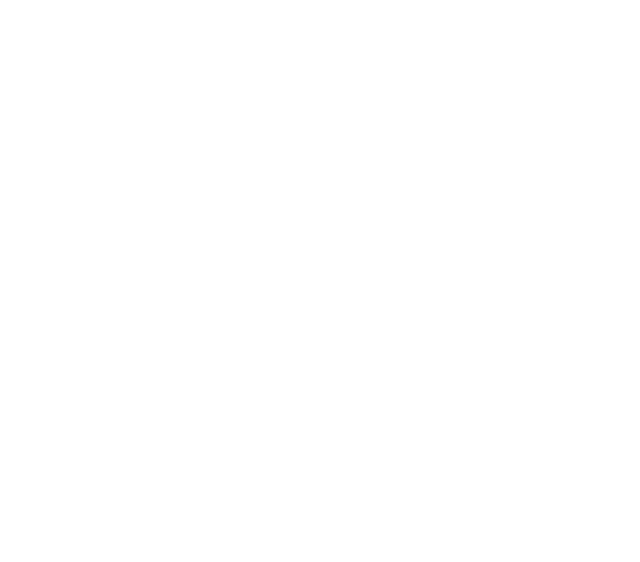
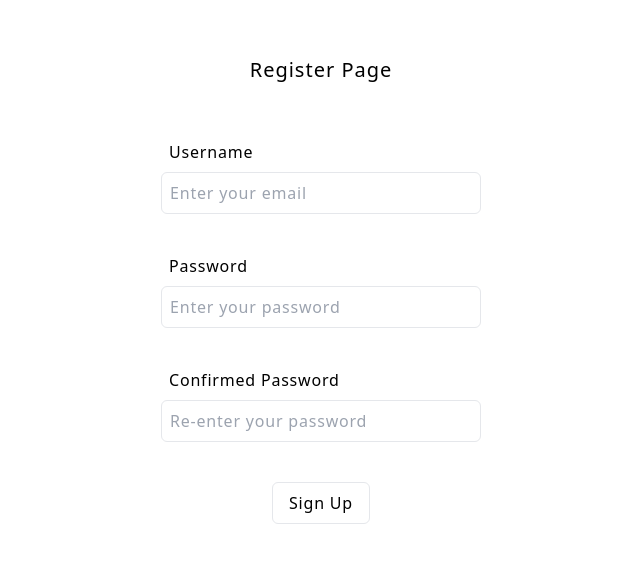
Before and after one commit to TraditionalMiner42/room-booking, a React (Create React App) app: page /users/signup in a window 1280 px wide. Before the commit this address had no page. Shown: the top 562 px of the page, without its empty margins (319-959 px from the left). Built offline with nearby package versions, Linux system fonts and the light colour scheme.

Commit message:
Add express to handle post request

```diff
--- a/package.json
+++ b/package.json
@@ -7,6 +7,7 @@
     "@testing-library/jest-dom": "^5.17.0",
     "@testing-library/react": "^13.4.0",
     "@testing-library/user-event": "^13.5.0",
+    "axios": "^1.6.8",
     "bcryptjs": "^2.4.3",
     "react": "^18.2.0",
     "react-dom": "^18.2.0",
@@ -17,7 +18,7 @@
     "web-vitals": "^2.1.4"
   },
   "scripts": {
-    "start": "react-scripts start",
+    "start": "set PORT=4000 && react-scripts start",
     "build": "react-scripts build",
     "test": "react-scripts test",
     "eject": "react-scripts eject"
@@ -43,5 +44,6 @@
   "devDependencies": {
     "@babel/plugin-proposal-private-property-in-object": "^7.21.11",
     "tailwindcss": "^3.4.3"
-  }
+  },
+  "type": "module"
 }
--- a/src/App.css
+++ b/src/App.css
@@ -6,6 +6,9 @@
     /* .app-container {
       @apply p-10 m-4
     } */
+    * {
+        @apply tracking-wider
+    }
 }
 
 @layer components {
--- a/src/App.js
+++ b/src/App.js
@@ -1,11 +1,11 @@
 import { Routes, Route, Outlet } from "react-router-dom";
-import LandingPage from "./components/LandingPage";
-import SignIn from "./components/auth/SignIn";
-import SignUp from "./components/auth/SignUp";
+import LandingPage from "./components/LandingPage.js";
+import SignIn from "./components/auth/SignIn.js";
+import SignUp from "./components/auth/SignUp.js";
 import "./App.css";
-import Navbar from "./components/Navbar";
+import Navbar from "./components/Navbar.js";
 import { useEffect, useState } from "react";
-import Room from "./components/room/Room";
+import Room from "./components/room/Room.js";
 
 function App() {
 	const [isLoggedIn, setIsLoggedIn] = useState(false);
@@ -34,10 +34,10 @@ function App() {
 					<Route path="/rooms" element={<Room />} />
 				</Route>
 				<Route
-					path="/signin"
+					path="/users/signin"
 					element={<SignIn onLoginSuccess={handleLoginSuccess} />}
 				/>
-				<Route path="/signup" element={<SignUp />} />
+				<Route path="/users/signup" element={<SignUp />} />
 			</Routes>
 		</div>
 	);
--- /dev/null
+++ b/src/components/UserContext.js
@@ -0,0 +1,19 @@
+// UserContext.js
+import React, { createContext, useState } from "react";
+import usersData from "../users/users.js"; // Import the users data
+
+// Create the context
+export const UserContext = createContext();
+
+// Create the provider
+export const UserProvider = ({ children }) => {
+	const [foundUser, setFoundUser] = useState(null);
+
+	return (
+		<UserContext.Provider
+			value={{ foundUser, setFoundUser, users: usersData }}
+		>
+			{children}
+		</UserContext.Provider>
+	);
+};
--- a/src/components/auth/SignIn.js
+++ b/src/components/auth/SignIn.js
@@ -1,6 +1,8 @@
-import { useEffect, useState } from "react";
-import { Link, useNavigate } from "react-router-dom";
-import users from "../../users/users";
+import { useContext, useEffect, useState } from "react";
+import { Link, Navigate, useNavigate } from "react-router-dom";
+import users from "../../users/users.js";
+import axios from "axios";
+import { UserContext } from "../UserContext.js";
 
 export default function SignIn({ onLoginSuccess }) {
 	const [email, setEmail] = useState("");
@@ -8,22 +10,57 @@ export default function SignIn({ onLoginSuccess }) {
 	const [error, setError] = useState("");
 	const navigate = useNavigate();
 
+	const { foundUser, setFoundUser, users } = useContext(UserContext);
+
+	useEffect(() => {
+		setFoundUser(users.find((user) => user.email === email));
+	}, [email, setFoundUser, users]);
+
 	function handleSubmitEvent(e) {
 		e.preventDefault();
 
-		const foundUser = users.find((user) => user.email === email);
+		// const foundEmail = users.find((user) => user.email === email);
 
-		if (
-			foundUser &&
-			foundUser.email === email &&
-			password === "mockPassword"
-		) {
-			// Mock successful login (replace with actual login logic)
-			onLoginSuccess(foundUser);
-			setError("");
-			navigate("/");
-		} else {
-			setError("Invalid email or password");
+		// console.log("found user: ", foundUser);
+
+		// setFoundUser(foundEmail);
+
+		// if (
+		// 	foundUser &&
+		// 	foundUser.email === email &&
+		// 	password === "mockPassword"
+		// ) {
+		// 	// Mock successful login (replace with actual login logic)
+		// 	onLoginSuccess(foundUser);
+		// 	document.cookie = `email=${foundUser.email}; path=/`;
+		// 	setError("");
+		// 	navigate("/");
+		// } else {
+		// 	setError("Invalid email or password");
+		// }
+
+		try {
+			axios
+				.post("http://localhost:4000/users/signin", {
+					email,
+					password,
+				})
+				.then((response) => {
+					// console.log(response.data);
+					const { success, user } = response.data;
+					if (success) {
+						// Set session information as cookies
+						document.cookie = `user=${JSON.stringify(
+							user
+						)}; Secure; HttpOnly`;
+						// Redirect or perform any other actions
+						navigate("/");
+					} else {
+						setError("Invalid email or password");
+					}
+				});
+		} catch (error) {
+			console.log(error);
 		}
 	}
 
@@ -48,6 +85,7 @@ export default function SignIn({ onLoginSuccess }) {
 			<form
 				className="flex flex-col justify-center items-center p-4 m-4"
 				onSubmit={handleSubmitEvent}
+				method="post"
 			>
 				<div className="flex flex-col text-left p-2 mx-2 my-2">
 					<label className="login-label" htmlFor="email">
@@ -82,10 +120,10 @@ export default function SignIn({ onLoginSuccess }) {
 					</button>
 					{error && <p className="error-message">{error}</p>}
 				</div>
-				<div>
+				<div className="flex flex-row space-x-5">
 					<p>Forgot password?</p>
 					<p>
-						<Link to={"/signup"}>Sign Up</Link>
+						<Link to={"/users/signup"}>Sign Up</Link>
 					</p>
 				</div>
 			</form>
--- a/src/components/auth/SignUp.js
+++ b/src/components/auth/SignUp.js
@@ -1,3 +1,127 @@
+import axios from "axios";
+import { useEffect, useState } from "react";
+import { useNavigate } from "react-router-dom";
+
 export default function SignUp() {
-	return <div>SignUp</div>;
+	const [username, setUsername] = useState("");
+	const [password, setPassword] = useState("");
+	const [confirmPassword, setConfirmPassword] = useState("");
+	const [error, setError] = useState(null);
+	const navigate = useNavigate();
+
+	useEffect(() => {
+		if (password !== confirmPassword) {
+			setError("Passwords do not match.");
+		} else {
+			setError(null); // Clear error if passwords match
+		}
+		console.log("pass: ", password);
+	}, [confirmPassword, password, setError]);
+
+	const checkMatchedPassword = (event) => {
+		const newPassword = event.target.value;
+		setConfirmPassword(newPassword);
+	};
+
+	const handleSubmit = (event) => {
+		event.preventDefault(); // Prevent default form submission
+
+		if (password !== confirmPassword) {
+			setError("Passwords do not match.");
+			return; // Don't submit the form if passwords don't match
+		}
+
+		// Handle form submission logic here (e.g., send data to server)
+		console.log(
+			"Form submitted with username:",
+			username,
+			"and password:",
+			password
+		);
+
+		try {
+			axios
+				.post("http://localhost:4000/users/signup", {
+					username,
+					password,
+				})
+				.then((response) => {
+					const { success, username } = response.data;
+					if (success) {
+						navigate("/users/signin");
+					} else {
+						setError("Have problem signing up.");
+					}
+				});
+		} catch (error) {
+			console.log(error);
+		}
+
+		// Reset form data (optional)
+		setUsername("");
+		setPassword("");
+		setConfirmPassword("");
+	};
+
+	return (
+		<>
+			<div className="text-center text-xl mt-4 pt-10">Register Page</div>
+			<form
+				className="flex flex-col justify-center items-center p-4 m-4"
+				onSubmit={handleSubmit}
+				method="post"
+			>
+				<div className="flex flex-col text-left p-2 mx-2 my-2">
+					<label className="login-label" htmlFor="email">
+						Username
+					</label>
+					<input
+						className="login-input"
+						type="text"
+						name="username"
+						placeholder="Enter your email"
+						required
+						value={username}
+						onChange={(e) => setUsername(e.target.value)}
+					/>
+				</div>
+				<div className="flex flex-col text-left p-2 mx-2 my-2">
+					<label className="login-label" htmlFor="password">
+						Password
+					</label>
+					<input
+						className="login-input"
+						type="password"
+						name="password"
+						placeholder="Enter your password"
+						minLength="8"
+						required
+						value={password}
+						onChange={(e) => setPassword(e.target.value)}
+					/>
+				</div>
+				<div className="flex flex-col text-left p-2 mx-2 my-2">
+					<label className="login-label" htmlFor="password">
+						Confirmed Password
+					</label>
+					<input
+						className="login-input"
+						type="password"
+						name="confirmed-password"
+						placeholder="Re-enter your password"
+						minLength="8"
+						required
+						value={confirmPassword}
+						onChange={checkMatchedPassword}
+					/>
+					{error && <p className="error-message">{error}</p>}
+				</div>
+				<div className="login-btn-container">
+					<button className="form-btn" type="submit">
+						Sign Up
+					</button>
+				</div>
+			</form>
+		</>
+	);
 }
--- a/src/components/room/BookingForm.js
+++ b/src/components/room/BookingForm.js
@@ -1,33 +1,26 @@
-import { useEffect, useState } from "react";
+import { useContext, useEffect, useState } from "react";
+import users from "../../users/users.js";
+import { UserContext } from "../UserContext.js";
 
 export default function BookingForm({ room }) {
-	const [formData, setFormData] = useState({
+	const { foundUser } = useContext(UserContext);
+
+	const initialFormData = {
 		meetingTopic: "",
 		name: "",
-		dateFrom: "",
-		dateTo: "",
-		bookingTimeFrom: "",
-		bookingTimeTo: "",
+		dateStart: "",
+		timeStart: "",
+		timeEnd: "",
 		room: "",
 		participants: "",
-	});
+	};
+
+	const [formData, setFormData] = useState(initialFormData);
 
 	const [isSubmitted, setIsSubmitted] = useState(false);
 
 	const handleSubmit = (event) => {
 		event.preventDefault();
-
-		// Additional processing or validation can be done here
-		const {
-			meetingTopic,
-			name,
-			dateFrom,
-			dateTo,
-			bookingTimeFrom,
-			bookingTimeTo,
-			room,
-			participants,
-		} = formData;
 
 		// Send data to server (optional)
 		// ... code for sending data to server using fetch or an API library
@@ -35,8 +28,23 @@ export default function BookingForm({ room }) {
 		// Store data in localStorage
 
 		localStorage.setItem("meetingData", JSON.stringify(formData));
+		setIsSubmitted(true); // Update state for success message or redirection
+		setFormData(initialFormData);
 
-		setIsSubmitted(true); // Update state for success message or redirection
+		// Update users array with the formData
+		const updatedUsers = users.map((user) => {
+			if (foundUser.email === user.email) {
+				const updatedBookedUser = {
+					...user,
+					booking: [...(user.booking || []), formData],
+				};
+				// If the user's email matches the formData's email, add the formData to the user
+				return updatedBookedUser;
+			}
+			return user;
+		});
+
+		console.log("Updated form data: ", updatedUsers);
 	};
 
 	useEffect(() => {
@@ -48,7 +56,6 @@ export default function BookingForm({ room }) {
 	}, []);
 
 	const handleChange = (event) => {
-		// event.preventDefault();
 		const { name, value } = event.target;
 		// if (value !== "")
 		setFormData((prevData) => ({ ...prevData, [name]: value }));
@@ -70,6 +77,7 @@ export default function BookingForm({ room }) {
 							name="meetingTopic"
 							value={formData.meetingTopic}
 							onChange={handleChange}
+							required
 						/>
 					</div>
 					<div className="form-item">
@@ -81,6 +89,7 @@ export default function BookingForm({ room }) {
 							name="name"
 							value={formData.name}
 							onChange={handleChange}
+							required
 						/>
 					</div>
 					<div className="form-item">
@@ -91,17 +100,9 @@ export default function BookingForm({ room }) {
 								placeholder="Start date"
 								type="date"
 								name="dateStart"
-								value={formData.dateFrom}
+								value={formData.dateStart}
 								onChange={handleChange}
-							/>
-							<span className="flex items-center mx-2">to</span>
-							<input
-								className="input-item"
-								placeholder="End date"
-								type="date"
-								name="dateEnd"
-								value={formData.dateTo}
-								onChange={handleChange}
+								required
 							/>
 						</div>
 					</div>
@@ -113,8 +114,9 @@ export default function BookingForm({ room }) {
 								placeholder="Start time"
 								type="time"
 								name="timeStart"
-								value={formData.dateFrom}
+								value={formData.timeStart}
 								onChange={handleChange}
+								required
 							/>
 							<span className="flex items-center mx-2">to</span>
 							<input
@@ -122,8 +124,9 @@ export default function BookingForm({ room }) {
 								placeholder="End time"
 								type="time"
 								name="timeEnd"
-								value={formData.dateTo}
+								value={formData.timeEnd}
 								onChange={handleChange}
+								required
 							/>
 						</div>
 					</div>
@@ -134,8 +137,10 @@ export default function BookingForm({ room }) {
 							onChange={handleChange}
 							value={formData.room}
 							name="room"
+							selected
+							required
 						>
-							<option value="" selected disabled hidden>
+							<option value="" disabled hidden>
 								Choose room
 							</option>
 							{room?.map((room) => (
@@ -154,6 +159,7 @@ export default function BookingForm({ room }) {
 							name="participants"
 							value={formData.participants}
 							onChange={handleChange}
+							required
 						/>
 					</div>
 					<div className="form-item">
--- a/src/components/room/Room.js
+++ b/src/components/room/Room.js
@@ -1,5 +1,5 @@
 import { useEffect, useState } from "react";
-import BookingForm from "./BookingForm";
+import BookingForm from "./BookingForm.js";
 
 export default function Room() {
 	const [roomId, setRoomId] = useState(0);
--- a/src/index.js
+++ b/src/index.js
@@ -1,13 +1,16 @@
 import React from "react";
 import ReactDOM from "react-dom/client";
-import App from "./App";
+import App from "./App.js";
 import { BrowserRouter, HashRouter } from "react-router-dom";
+import { UserContext, UserProvider } from "./components/UserContext.js";
 
 const root = ReactDOM.createRoot(document.getElementById("root"));
 root.render(
 	<React.StrictMode>
 		<BrowserRouter>
-			<App />
+			<UserProvider>
+				<App />
+			</UserProvider>
 		</BrowserRouter>
 	</React.StrictMode>
 );
```
Also changed, not shown: 1 other file (tests, documents, lock files or other folders).
